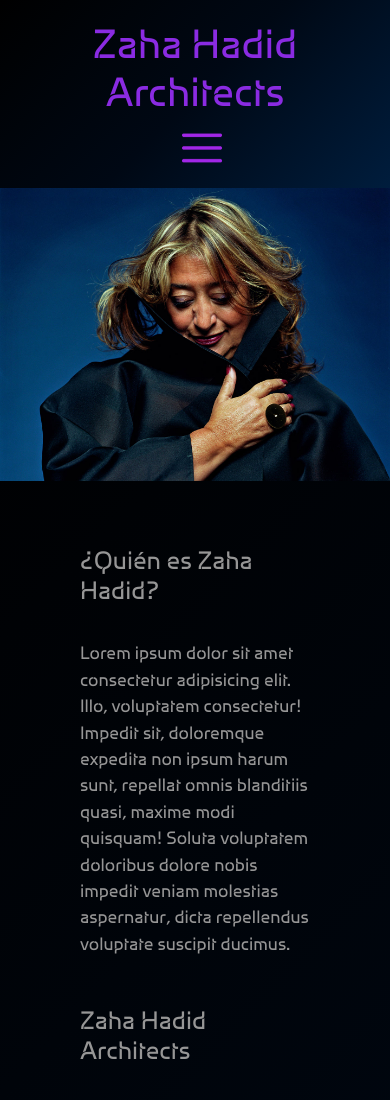
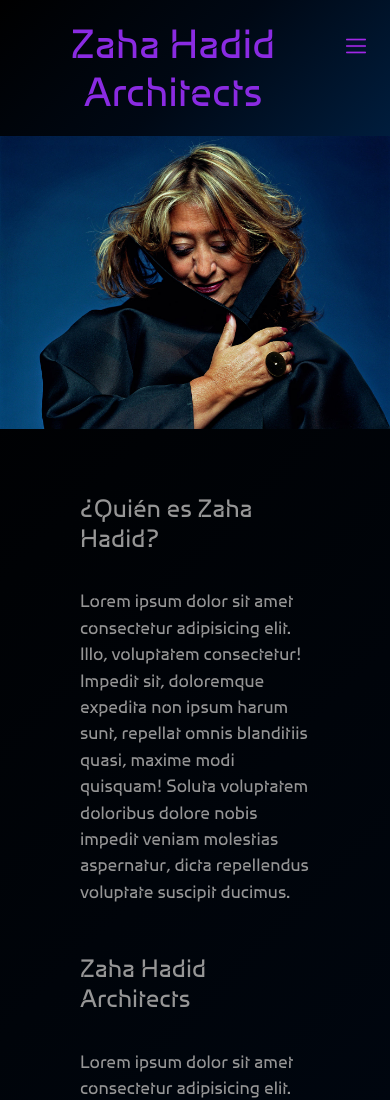
Before and after one commit to luchito1995/ProyectoCoder, a website: page index.html in a window 390 px wide. Shown: the top 1100 px of the page. Drawn offline with nearby package versions, Linux system fonts and the light colour scheme.

Commit message:
Sigo trabajando sobre el nav

```diff
--- a/scss/_header.scss
+++ b/scss/_header.scss
@@ -3,7 +3,6 @@
 }
 
 nav h1 {
-    padding: 1;
     color: blueviolet;
     text-align: left;
     padding: 0.5em;
@@ -61,9 +60,9 @@
 
 .toggle-menu {
     /*png*/
-    width: 40px;
+    width: 20px;
     position: absolute;
-    top: 1.5rem;
+    top: 2rem;
     right: 1.5rem;
     cursor: pointer;
 }
@@ -103,6 +102,7 @@
 
     nav h1 {
         background-image: linear-gradient(135deg, black, #000814, #001d3d);
+        padding-right: 4rem;
     }
 
     nav ul {
@@ -115,30 +115,8 @@
     }
 }
 
-@media screen and (max-width: 500px) {
+@media screen and (max-width: 476px) {
     nav h1 {
         text-align: center;
-        padding-bottom: 1.8em;
-    }
-
-    .toggle-menu {
-        position: absolute;
-        right: 43%;
-        top: 5rem;
     }
 }
-
-@media screen and (max-width: 432px) {
-    .toggle-menu {
-        position: absolute;
-        right: 43%;
-        top: 8rem;
-    }
-}
-
-@media screen and (max-width: 980px) {
-    nav ul {
-        margin: 0;
-        padding: 0;
-    }
-}
```
Also changed, not shown: estilos/styles.css.
